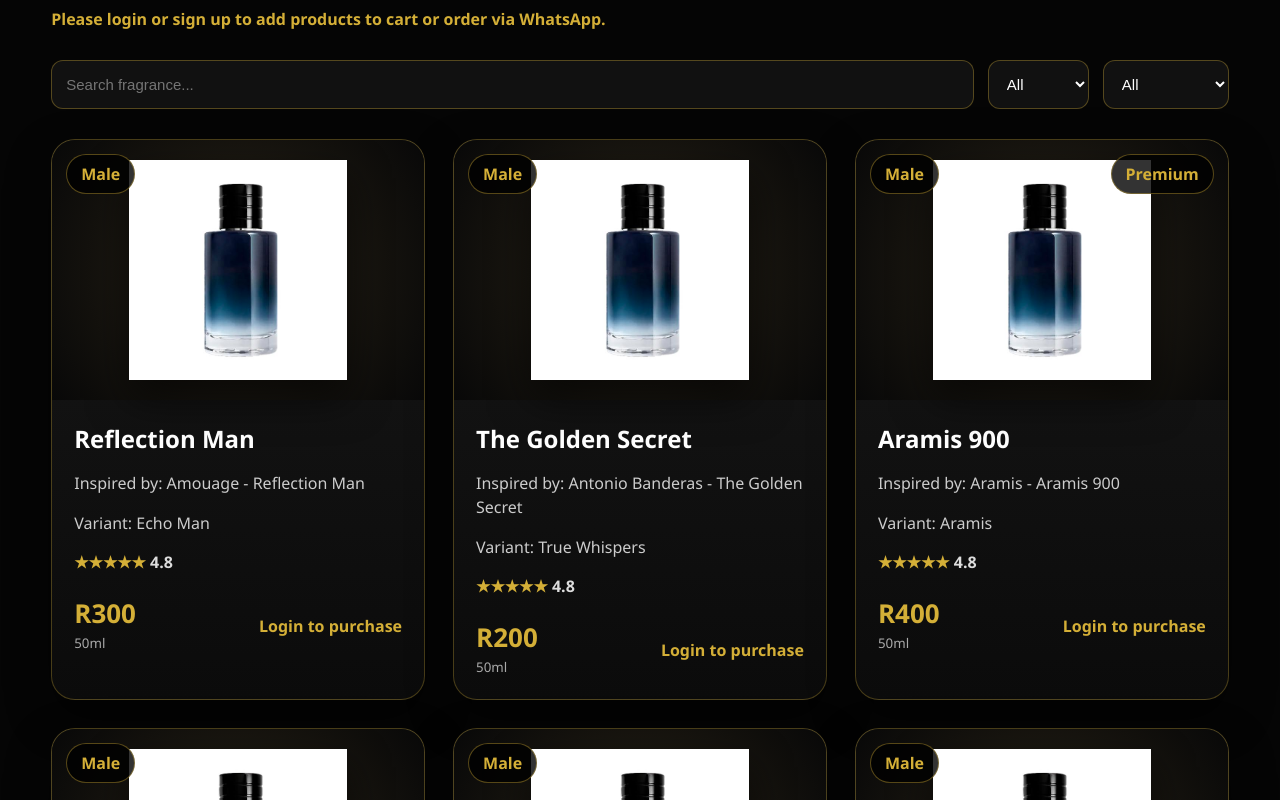
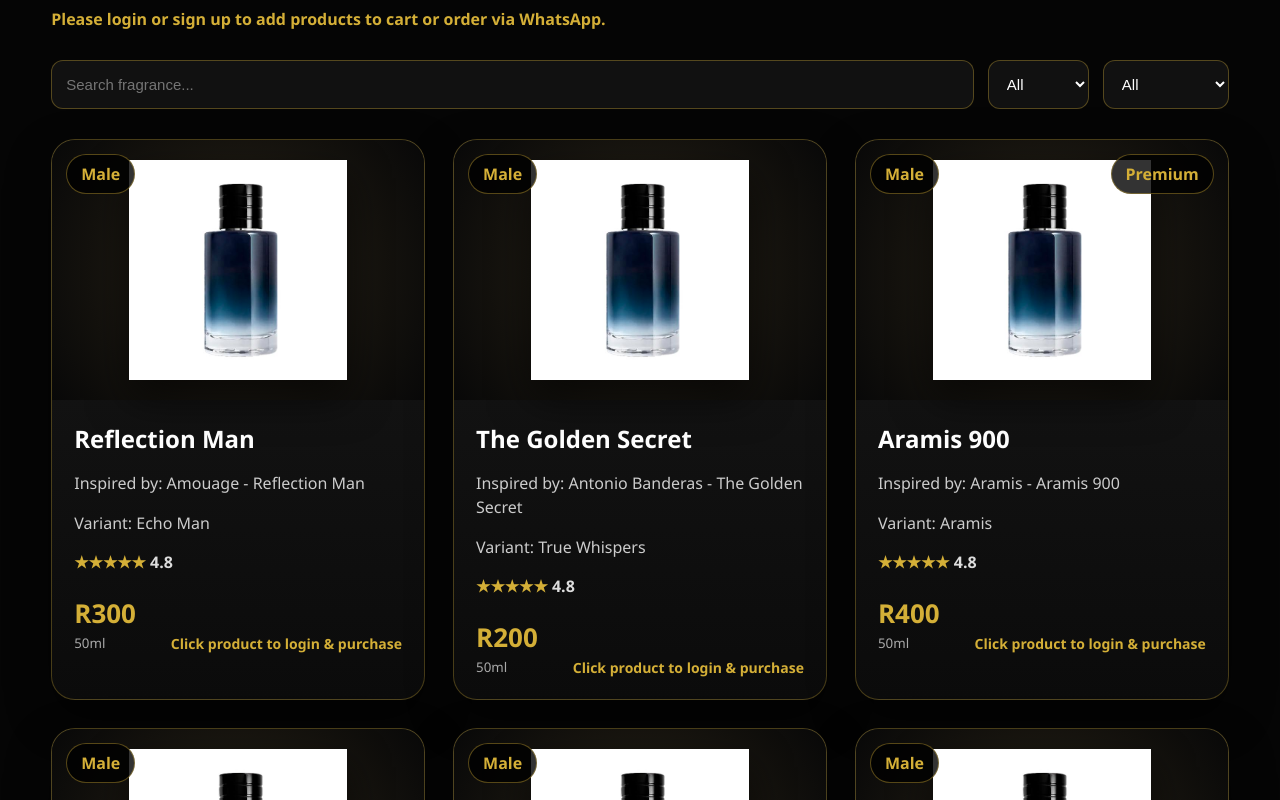
Before and after one commit to IkagengMoloto/3g-fragrances-store, a React (Vite) app in the folder 3gfragrances.co.za/: page /store in a window 1280 px wide. Shown: the part 320-1120 px from the top of the page. Built offline with nearby package versions, Linux system fonts and the light colour scheme; no server answers.

Commit message:
Added login redirect on product click

```diff
--- a/3gfragrances.co.za/src/App.css
+++ b/3gfragrances.co.za/src/App.css
@@ -485,3 +485,14 @@
   color: #d4af37;
   font-weight: 800;
 }
+
+.login-card-link {
+  text-decoration: none;
+  color: inherit;
+}
+
+.signin-overlay {
+  color: #d4af37;
+  font-weight: 800;
+  font-size: 14px;
+}
--- a/3gfragrances.co.za/src/components/ProductCard.jsx
+++ b/3gfragrances.co.za/src/components/ProductCard.jsx
@@ -1,3 +1,5 @@
+import { Link } from "react-router-dom";
+
 import maleBottle from "../assets/products/male-bottle.jpg";
 import femaleBottle from "../assets/products/female-bottle.jpg";
 import unisexBottle from "../assets/products/unisex-bottle.jpg";
@@ -24,20 +26,28 @@
       ? femaleBottle
       : unisexBottle;
 
-  return (
-    <div className="product-card">
+  const cardContent = (
+    <>
       <div className="product-image-area">
         <img src={bottleImage} alt={product.name} />
 
         <span className="category-badge">{product.category}</span>
 
-        {product.price >= 400 && <span className="premium-badge">Premium</span>}
+        {product.price >= 400 && (
+          <span className="premium-badge">Premium</span>
+        )}
       </div>
 
       <div className="product-body">
         <h3>{product.name}</h3>
-        <p className="inspired">Inspired by: {product.inspiredBy}</p>
-        <p className="variant">Variant: {product.variant}</p>
+
+        <p className="inspired">
+          Inspired by: {product.inspiredBy}
+        </p>
+
+        <p className="variant">
+          Variant: {product.variant}
+        </p>
 
         <div className="rating">
           ★★★★★ <span>4.8</span>
@@ -51,18 +61,37 @@
 
           {user ? (
             <div className="product-actions">
-              <button onClick={() => addToCart(product)}>Add to Cart</button>
+              <button onClick={() => addToCart(product)}>
+                Add To Cart
+              </button>
 
-              <a href={whatsappLink} target="_blank" rel="noreferrer">
+              <a
+                href={whatsappLink}
+                target="_blank"
+                rel="noreferrer"
+                onClick={(e) => e.stopPropagation()}
+              >
                 WhatsApp
               </a>
             </div>
           ) : (
-            <p className="login-warning">Login to purchase</p>
+            <div className="signin-overlay">
+              Click product to login & purchase
+            </div>
           )}
         </div>
       </div>
+    </>
+  );
+
+  return user ? (
+    <div className="product-card">
+      {cardContent}
     </div>
+  ) : (
+    <Link to="/login" className="product-card login-card-link">
+      {cardContent}
+    </Link>
   );
 }
 
```
